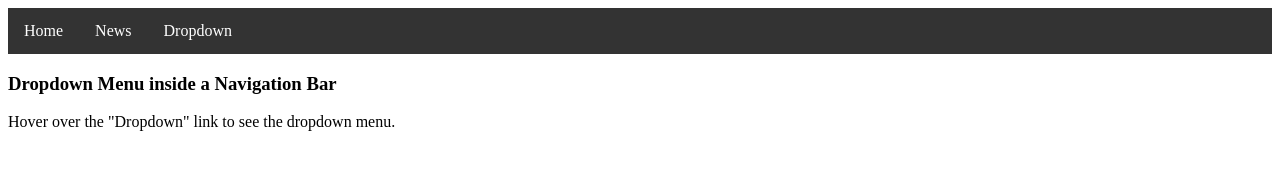
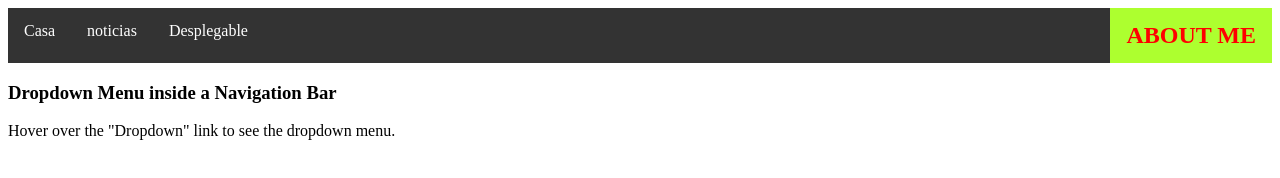
Before and after one commit to jymi31052/desarrolloInterAna, a plain HTML site: page Tema2/practica/prueba de nivel/27.html in a window 1280 px wide. Drawn offline with Linux system fonts and the light colour scheme.

Commit message:
Actualizacion para casa

```diff
--- a/Tema2/practica/prueba de nivel/27.html
+++ b/Tema2/practica/prueba de nivel/27.html
@@ -15,6 +15,23 @@
             float: left;
         }
 
+        li.dropdown {
+            display: inline-block;
+        }
+
+        li.about {
+            display: block;
+            float: right;
+            background-color: greenyellow;
+        }
+
+        li.about a {
+            color: red;
+            font-weight: bolder;
+            font-size: 1.5em;
+        }
+
+        /*Esto afecta a todos los a que estan dentro de los li, y a la clase .dropbtn*/
         li a,
         .dropbtn {
             display: inline-block;
@@ -29,9 +46,7 @@
             background-color: red;
         }
 
-        li.dropdown {
-            display: inline-block;
-        }
+
 
         .dropdown-content {
             display: none;
@@ -63,16 +78,17 @@
 <body>
 
     <ul>
-        <li><a href="#home">Home</a></li>
-        <li><a href="#news">News</a></li>
+        <li><a href="#home">Casa</a></li>
+        <li><a href="#news">noticias</a></li>
         <li class="dropdown">
-            <a href="javascript:void(0)" class="dropbtn">Dropdown</a>
+            <a href="javascript:void(0)" class="dropbtn">Desplegable</a>
             <div class="dropdown-content">
                 <a href="#">Link 1</a>
                 <a href="#">Link 2</a>
                 <a href="#">Link 3</a>
             </div>
         </li>
+        <li class="about"><a href="#"> ABOUT ME</a></li>
     </ul>
 
     <h3>Dropdown Menu inside a Navigation Bar</h3>
```
Also changed, not shown: 1 other file.
